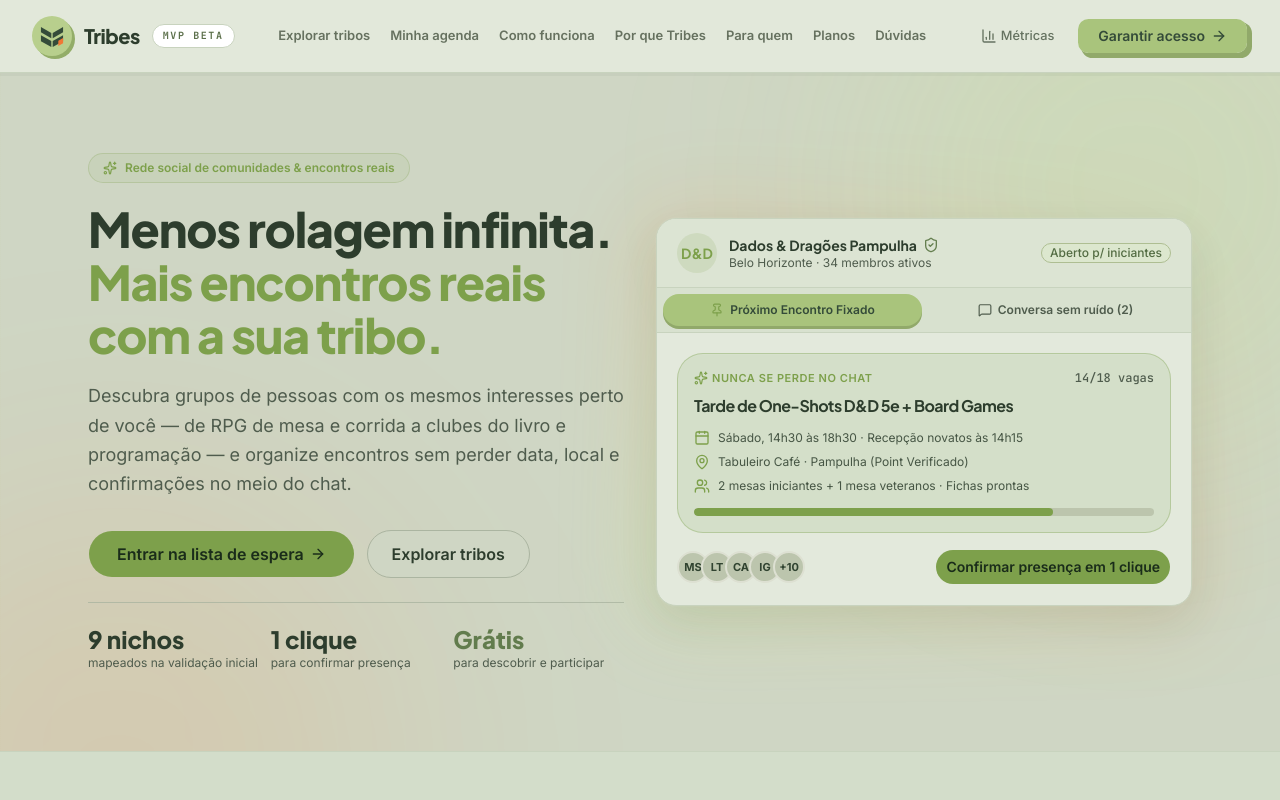
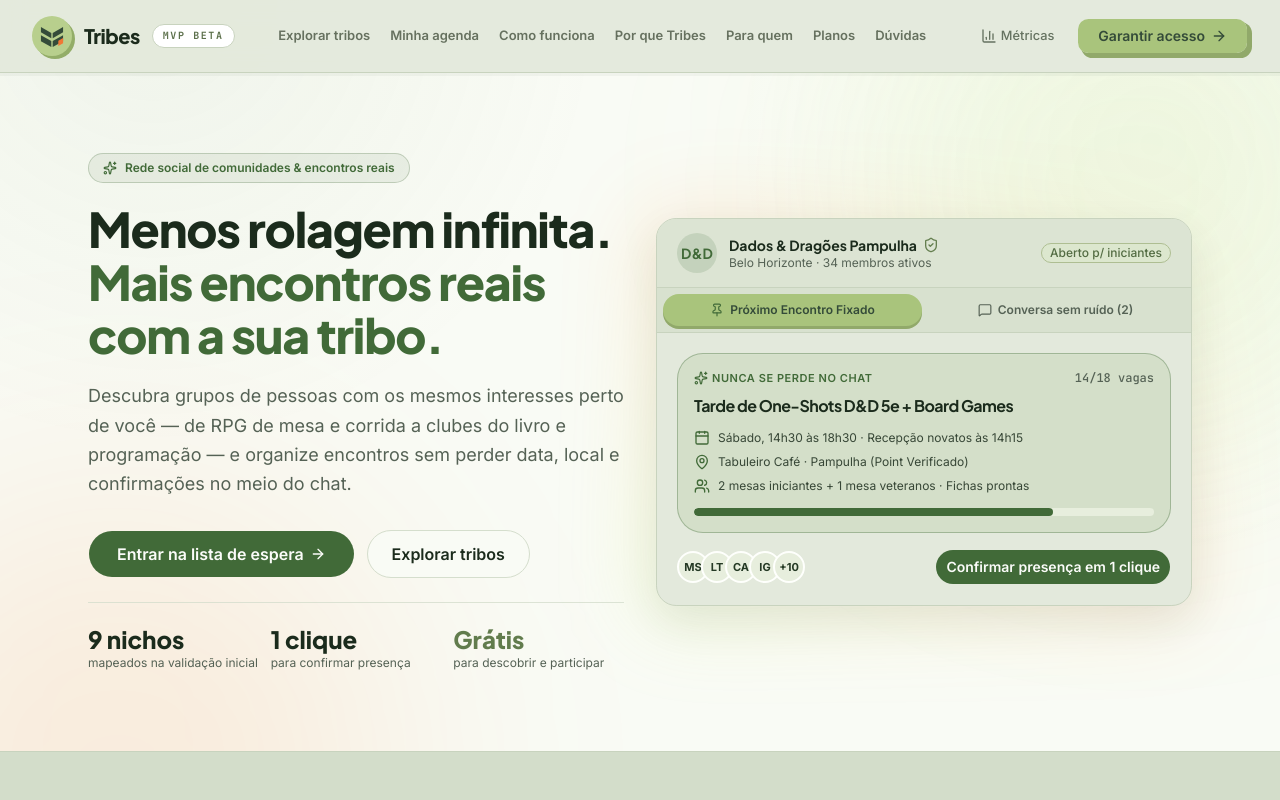
Before and after one commit to ArthurG12/Tribes, a Next.js app: page / in a window 1280 px wide. Shown: the top 800 px of the page. Built offline with nearby package versions, Linux system fonts and the light colour scheme.

Commit message:
Restore bright green and white visual theme

```diff
--- a/src/app/globals.css
+++ b/src/app/globals.css
@@ -50,38 +50,38 @@
 
 :root {
   color-scheme: light;
-  --background: oklch(0.865 0.025 125);
-  --foreground: oklch(0.34 0.035 145);
-  --card: oklch(0.90 0.018 115);
-  --card-foreground: oklch(0.34 0.035 145);
-  --popover: oklch(0.905 0.018 115);
-  --popover-foreground: oklch(0.34 0.035 145);
-  --primary: oklch(0.66 0.12 128);
-  --primary-foreground: oklch(0.27 0.04 145);
-  --secondary: oklch(0.81 0.035 125);
-  --secondary-foreground: oklch(0.36 0.04 145);
-  --muted: oklch(0.825 0.025 120);
-  --muted-foreground: oklch(0.46 0.03 140);
-  --accent: oklch(0.79 0.055 125);
-  --accent-foreground: oklch(0.35 0.055 140);
-  --destructive: oklch(0.65 0.2 25);
-  --border: oklch(0.76 0.03 130);
-  --input: oklch(0.78 0.03 125);
-  --ring: oklch(0.62 0.11 130);
-  --chart-1: oklch(0.86 0.22 125);
-  --chart-2: oklch(0.72 0.16 55);
-  --chart-3: oklch(0.72 0.16 205);
-  --chart-4: oklch(0.78 0.16 75);
-  --chart-5: oklch(0.7 0.19 25);
+  --background: oklch(0.985 0.008 125);
+  --foreground: oklch(0.27 0.035 145);
+  --card: oklch(0.998 0.003 120);
+  --card-foreground: oklch(0.27 0.035 145);
+  --popover: oklch(0.998 0.003 120);
+  --popover-foreground: oklch(0.27 0.035 145);
+  --primary: oklch(0.48 0.09 140);
+  --primary-foreground: oklch(0.99 0.005 120);
+  --secondary: oklch(0.94 0.025 125);
+  --secondary-foreground: oklch(0.32 0.045 145);
+  --muted: oklch(0.955 0.015 125);
+  --muted-foreground: oklch(0.48 0.025 145);
+  --accent: oklch(0.92 0.04 125);
+  --accent-foreground: oklch(0.30 0.045 145);
+  --destructive: oklch(0.58 0.2 25);
+  --border: oklch(0.89 0.025 130);
+  --input: oklch(0.89 0.025 130);
+  --ring: oklch(0.55 0.10 140);
+  --chart-1: oklch(0.52 0.12 140);
+  --chart-2: oklch(0.66 0.12 95);
+  --chart-3: oklch(0.60 0.10 175);
+  --chart-4: oklch(0.72 0.12 75);
+  --chart-5: oklch(0.58 0.16 35);
   --radius: 0.9rem;
-  --sidebar: oklch(0.845 0.025 120);
-  --sidebar-foreground: oklch(0.34 0.035 145);
-  --sidebar-primary: oklch(0.66 0.12 128);
-  --sidebar-primary-foreground: oklch(0.27 0.04 145);
-  --sidebar-accent: oklch(0.82 0.055 125);
-  --sidebar-accent-foreground: oklch(0.35 0.055 140);
-  --sidebar-border: oklch(0.79 0.03 130);
-  --sidebar-ring: oklch(0.62 0.11 130);
+  --sidebar: oklch(0.97 0.012 125);
+  --sidebar-foreground: oklch(0.27 0.035 145);
+  --sidebar-primary: oklch(0.48 0.09 140);
+  --sidebar-primary-foreground: oklch(0.99 0.005 120);
+  --sidebar-accent: oklch(0.92 0.04 125);
+  --sidebar-accent-foreground: oklch(0.30 0.045 145);
+  --sidebar-border: oklch(0.89 0.025 130);
+  --sidebar-ring: oklch(0.55 0.10 140);
 }
 
 @layer base {
@@ -98,9 +98,8 @@
     @apply bg-background text-foreground font-sans;
     background-color: var(--background);
     background-image:
-      linear-gradient(rgba(190, 220, 130, 0.035) 1px, transparent 1px),
-      linear-gradient(90deg, rgba(190, 220, 130, 0.035) 1px, transparent 1px);
-    background-size: 18px 18px;
+      radial-gradient(circle at 12% 0%, rgba(133, 166, 105, 0.08), transparent 28rem),
+      radial-gradient(circle at 90% 18%, rgba(178, 198, 145, 0.07), transparent 26rem);
     background-attachment: fixed;
   }
 
@@ -110,8 +109,8 @@
   }
 
   ::selection {
-    color: oklch(0.98 0.005 285);
-    background: oklch(0.55 0.2 295 / 0.65);
+    color: oklch(0.99 0.005 120);
+    background: oklch(0.43 0.10 140 / 0.75);
   }
 
   a, button {
@@ -121,18 +120,18 @@
 
 @layer utilities {
   .glass-panel {
-    border: 1px solid oklch(0.42 0.06 130 / 0.55);
-    background: oklch(0.16 0.02 145 / 0.96);
-    box-shadow: 8px 8px 0 oklch(0.08 0.02 145 / 0.8);
-    backdrop-filter: none;
+    border: 1px solid oklch(0.88 0.03 130 / 0.9);
+    background: oklch(0.995 0.004 120 / 0.94);
+    box-shadow: 0 12px 36px oklch(0.32 0.04 145 / 0.06);
+    backdrop-filter: blur(14px);
   }
 
   .neon-glow {
-    box-shadow: 3px 3px 0 oklch(0.68 0.07 125 / 0.28);
+    box-shadow: 0 8px 24px oklch(0.42 0.09 140 / 0.12);
   }
 
   .text-gradient {
-    background: linear-gradient(110deg, oklch(0.59 0.11 135), oklch(0.63 0.09 85));
+    background: linear-gradient(110deg, oklch(0.42 0.10 140), oklch(0.56 0.11 105));
     background-clip: text;
     -webkit-text-fill-color: transparent;
   }
```
